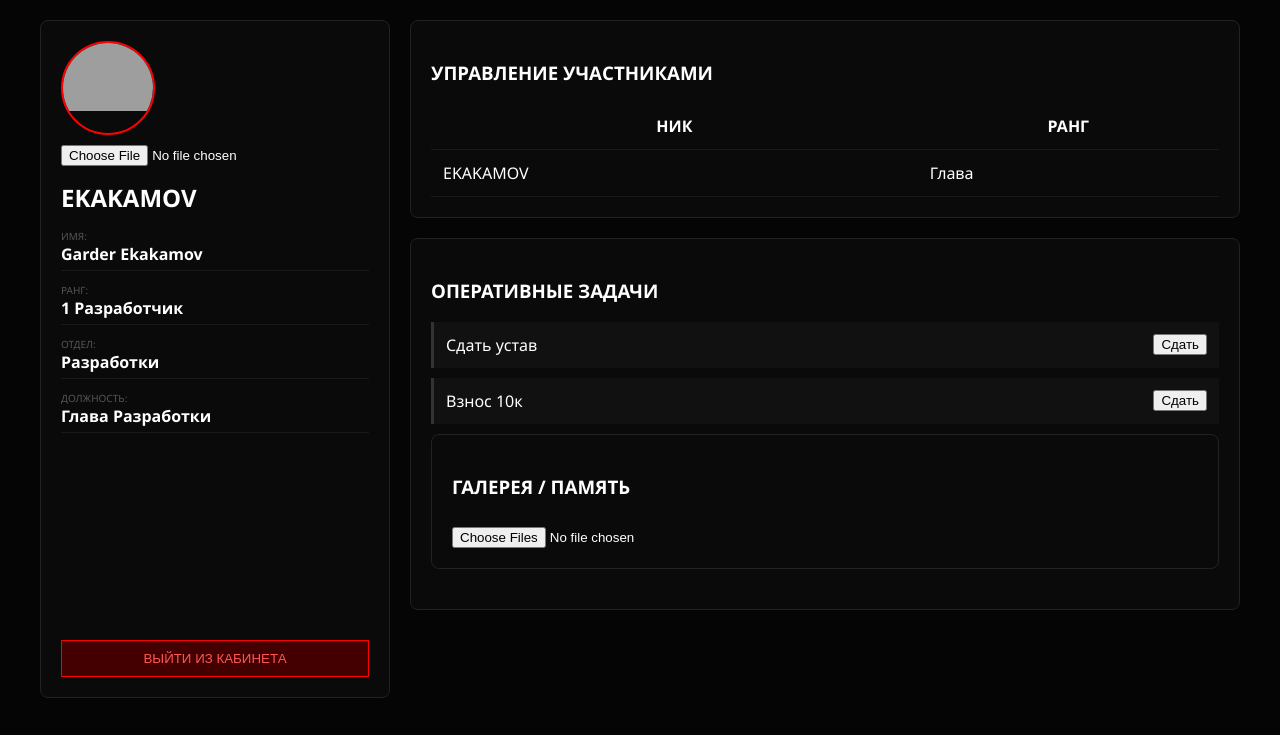
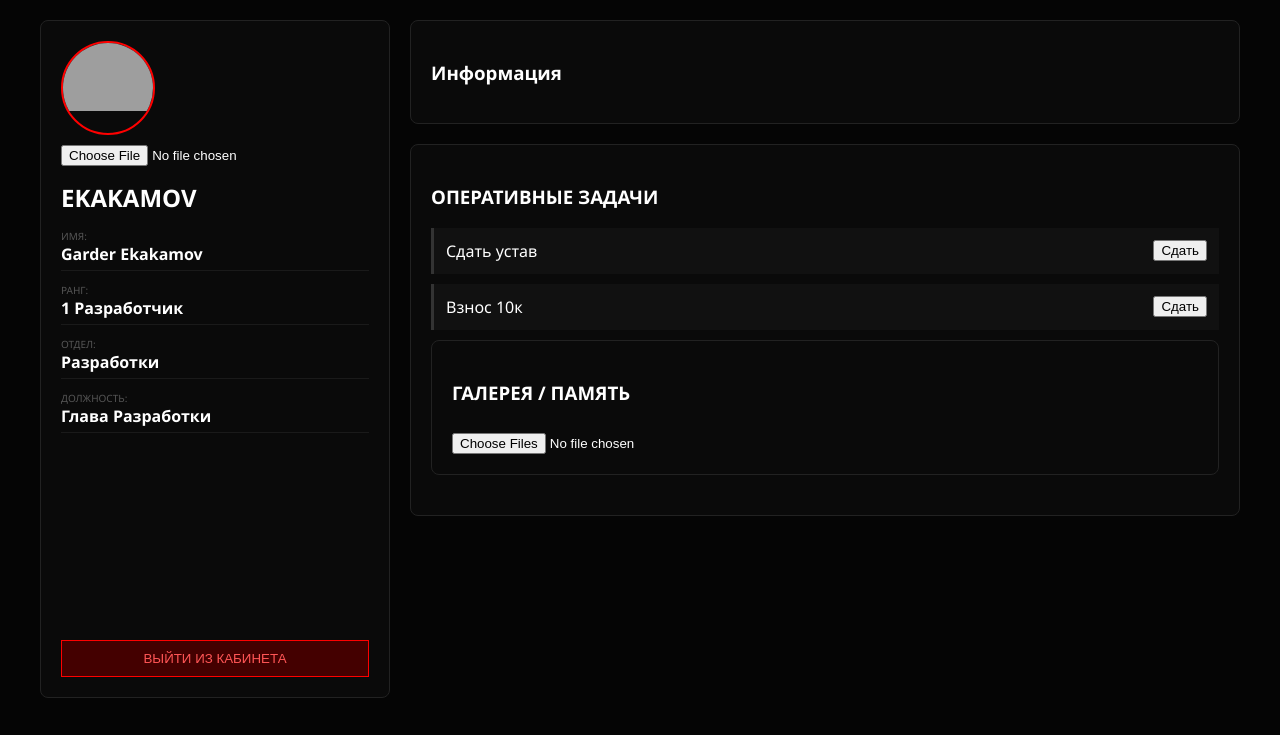
Before and after one commit to MrGarder/Ekakamov, a website: page Cabinet.html in a window 1280 px wide. Shown: the top 735 px of the page. Drawn offline with nearby package versions, Linux system fonts and the light colour scheme; grey boxes are pictures that could not be loaded.

Commit message:
Update Cabinet.html

```diff
--- a/Cabinet.html
+++ b/Cabinet.html
@@ -94,12 +94,8 @@
 
     <div>
         <div class="glass-card" id="admin-panel">
-            <h3>УПРАВЛЕНИЕ УЧАСТНИКАМИ</h3>
-            <table class="member-table">
-                <thead><tr><th>НИК</th><th>РАНГ</th><th class="admin-col">ДЕЙСТВИЕ</th></tr></thead>
-                <tbody>
-                    <tr><td>EKAKAMOV</td><td>Глава</td><td class="admin-col"><button onclick="edit()">[EDIT]</button></td></tr>
-                </tbody>
+            <h3>Информация </h3>
+
             </table>
         </div>
 
```
